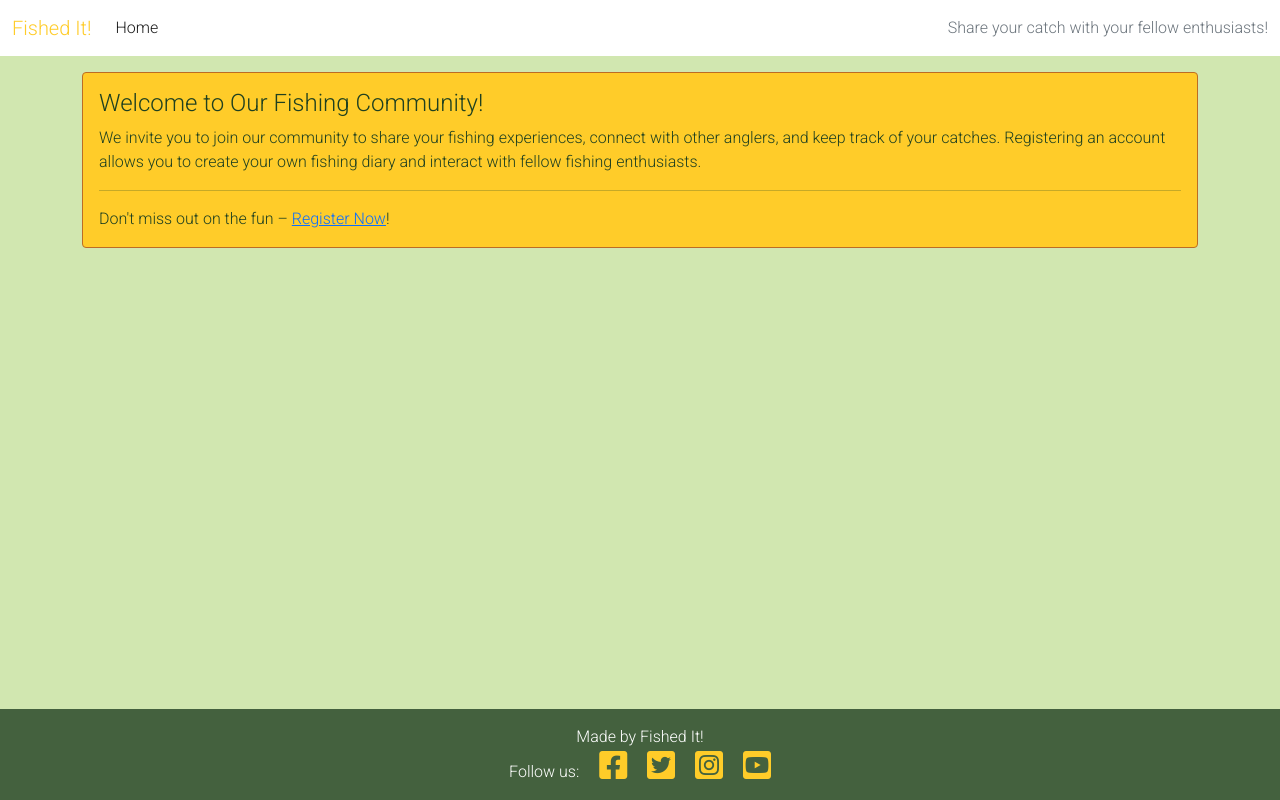
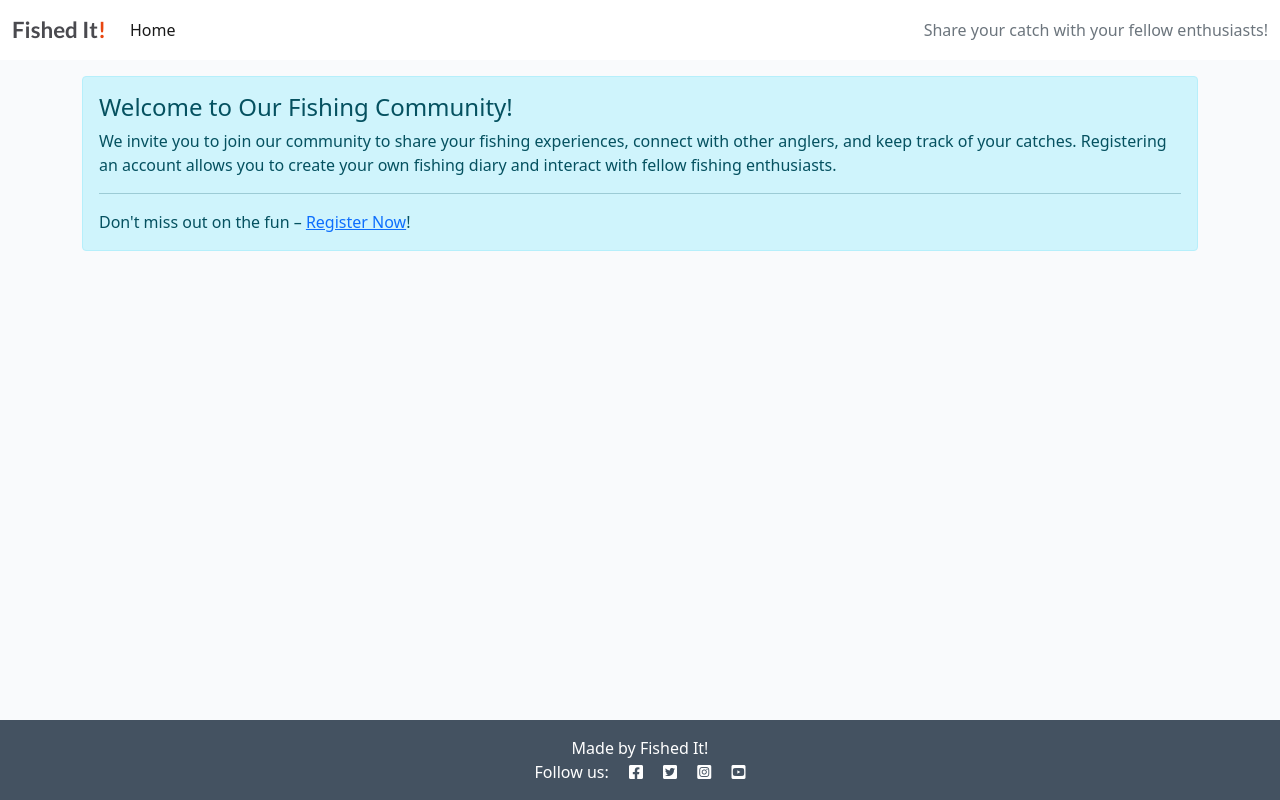
Before and after one commit to alexelbert/fished-it, a Django app: page / in a window 1280 px wide. Run offline with Django 5.2, Linux system fonts and the light colour scheme; data that the repository does not hold is empty; parts of the project's set-up code (start-up, migrations or seed data) failed here and were passed over.

Commit message:
Temporarily revert styles.

```diff
--- a/static/css/style.css
+++ b/static/css/style.css
@@ -1,124 +1,161 @@
-/* Body styles */
 body {
-    font-family: 'Roboto', sans-serif;
-    background-color: #d1e7b0;
-    color: #1f4020;
+    background-color: #F9FAFC;
 }
 
-/* Navigation styles */
-.navbar {
-    background-color: #44613e;
-    color: #d1e7b0;
+.brand {
+    font-family: Lato, sans-serif;
+    font-size: 1.4rem;
+    font-weight: 700;
+    color: #4A4A4F;
 }
 
-.navbar-brand {
-    color: #d1e7b0;
+.red-o {
+    color: #E84610;
 }
 
-.navbar-brand .brand {
-    color: #ffcc29;
+.thin {
+    font-weight: 300;
 }
 
-.navbar-nav .nav-link {
-    color: #d1e7b0;
+.light-bg {
+    background-color: #fff;
 }
 
-.navbar-nav .nav-link.active {
-    color: #ffcc29;
+.dark-bg {
+    background-color: #445261;
 }
 
-/* Footer styles */
-.footer {
-    background-color: #44613e;
-    color: #d1e7b0;
+.main-bg {
+    background-color: #F9FAFC;
 }
 
-/* Social media icons in the footer */
-.footer i {
-    font-size: 2em;
-    color: #ffcc29;
-}
-
-/* Responsive styles */
-@media (max-width: 768px) {
-    .navbar-nav {
-        margin-top: 10px;
-    }
-
-    .navbar-text {
-        display: block;
-        text-align: center;
-    }
-}
-
-/* Main section styles */
-main {
-    background-color: #d1e7b0;
-}
-
-/* Introduction Section styles */
-.alert-info {
-    background-color: #ffcc29;
-    color: #1f4020;
-    border-color: #bc6c25;
-}
-
-/* Blog Entries Column styles */
 .card {
-    background-color: #ffcc29;
-    border: 1px solid #bc6c25;
+    border: none;
+    background-color: transparent;
 }
 
 .image-container {
     position: relative;
-    overflow: hidden;
 }
 
 .image-flash {
     position: absolute;
+    bottom: 5%;
+    min-width: 30%;
+    left: -2px;
+    background-color: #188181;
+}
+
+.scale {
+    width: 100%;
+    height: auto;
+}
+
+.author {
+    color: white;
+    margin: 4px;
+    text-transform: uppercase;
+}
+
+.masthead {
+    margin-top: 10px;
+    overflow: hidden;
+    position: relative;
+    display: inline-block;
+    height: 33vh;
+    width: 100%;
+}
+
+.masthead-text {
+    background-color: #445261;
+    color: white;
+    position: relative;
+}
+
+.masthead-image {
+    position: relative;
+    overflow: hidden;
+}
+
+.masthead-image:after {
+    content: "";
+    position: absolute;
     top: 0;
-    left: 0;
-    width: 100%;
+    right: 90%;
     height: 100%;
-    background-color: rgba(0, 0, 0, 0.5);
-    color: #d1e7b0;
-    display: flex;
-    align-items: center;
-    justify-content: center;
+    width: 150%;
+    background: #445261;
+    -webkit-transform: skew(15deg);
+    -moz-transform: skew(15deg);
+    transform: skew(15deg);
+    z-index: 100;
 }
 
 .post-link {
-    color: #1f4020;
+    text-decoration: none;
+    color: #445261;
+}
+
+.post-link:hover,
+.page-link {
+    color: #E84610;
+}
+
+.post-title {
+    margin-top: 10%;
+    margin-left: 5%;
+}
+
+.post-subtitle {
+    margin-left: 5%;
+    color: lightgray;
+}
+
+.btn-signup,
+.btn-edit {
+    background-color: #188181;
+    color: #fff;
+}
+
+.btn-signup:hover,
+.btn-signup:active {
+    background-color: #fff;
+    color: #23BBBB;
+}
+
+.link {
+    color: #23BBBB;
     text-decoration: none;
 }
 
-/* Pagination styles */
-.pagination {
-    margin-top: 20px;
-    text-align: center;
+.link:hover,
+.link:active {
+    color: #445261;
+    text-decoration: underline;
 }
 
-.pagination li {
-    display: inline;
-    margin-right: 10px;
+.btn-like {
+    color: #E84610;
+    border: none;
+    background: transparent;
 }
 
-.pagination a {
-    color: #1f4020;
-    text-decoration: none;
-    padding: 5px 10px;
-    border: 1px solid #bc6c25;
-    background-color: #ffcc29;
+.btn-delete {
+    color: #fff;
+    background: #E84610;
 }
 
-.pagination a:hover {
-    background-color: #bc6c25;
-    color: #d1e7b0;
+.btn-like:hover,
+.btn-like:active {
+    color: #E84610;
+    background: transparent;
+    border: none;
 }
 
-/* Adjust the number of items per page */
-@media (max-width: 768px) {
-    .pagination a {
-        padding: 5px 5px; /* Adjust the padding for smaller screens */
-    }
+.faded {
+    color: rgb(172, 175, 175);
 }
+
+.approval {
+    color: rgb(222, 146, 168);
+}
```
